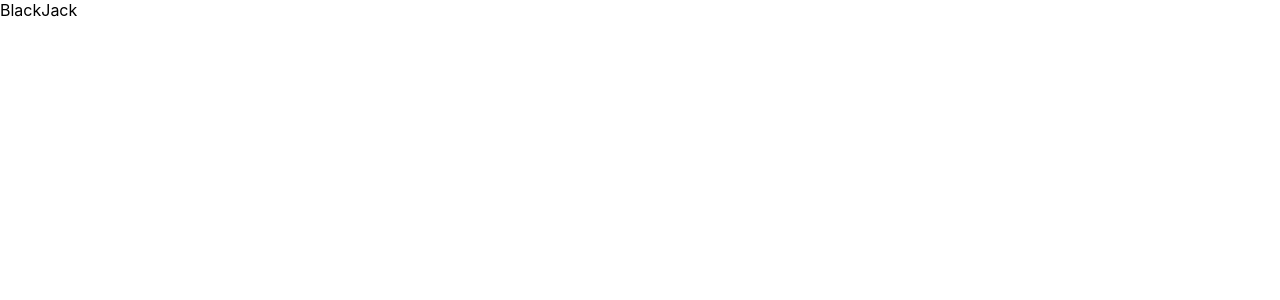
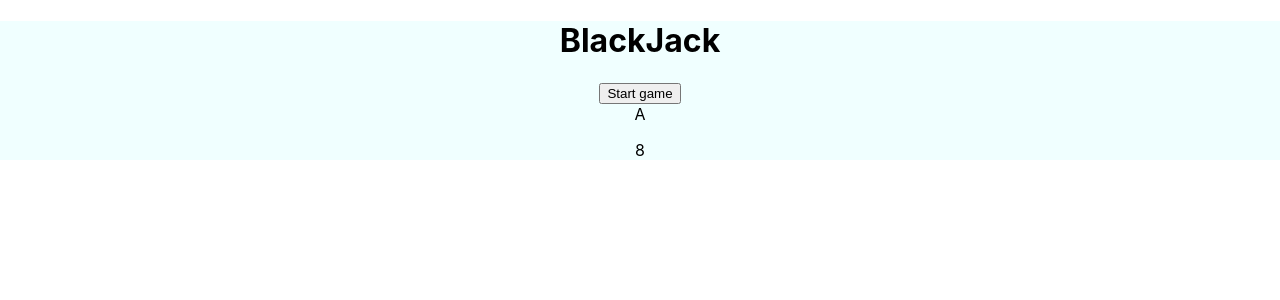
Before and after one commit to moshedabush/blackjack, a React (Create React App) app: page /blackjack in a window 1280 px wide. Shown: the top 300 px of the page. Built offline with nearby package versions, Linux system fonts and the light colour scheme.

Commit message:
basic deck,random card,player&dealer

```diff
--- a/src/RootCmp.jsx
+++ b/src/RootCmp.jsx
@@ -1,7 +1,7 @@
 import React from "react";
 import { Routes, Route } from "react-router-dom";
 import HomePage from '../src/pages/HomePage.jsx';
-import  BlackJack  from '../src/pages/BlackJack.jsx';
+import BlackJack from '../src/pages/BlackJack.jsx';
 
 export class RootCmp extends React.Component {
   render() {
--- a/src/cmps/HomeHeader.jsx
+++ b/src/cmps/HomeHeader.jsx
@@ -1,5 +1,5 @@
 import React from 'react';
-import BlackJackIcon from '../assets/img/blackjack-icon.png';
+import {ReactComponent as BlackJackIcon} from '../assets/img/blackjack-icon.png';
 
 const HomeHeader = () => {
 
@@ -7,12 +7,12 @@ const HomeHeader = () => {
         <header className='home-header'>
             <nav className='flex'>
                 <div className='logo'>
-                    {/* <BlackJackIcon /> */}
+                    {/* <BlackJackIcon/> */}
                     BlackJack
                 </div>
             </nav>
         </header>
     );
-}
+};
 
 export default HomeHeader;
--- a/src/index.css
+++ b/src/index.css
@@ -16,3 +16,14 @@ code {
   margin: 0;
   background-color: red;
 }
+
+.game{
+  background-color: red;
+  margin: auto;
+}
+.game-container{
+  background-color: azure;
+  text-align: center;
+  padding: 0 15px;
+  margin: auto;
+}
--- a/src/pages/BlackJack.jsx
+++ b/src/pages/BlackJack.jsx
@@ -3,16 +3,63 @@ import React from "react";
 class BlackJack extends React.Component {
 
     state = {
+        deck: [],
+        dealer: null,
+        player: null,
     };
 
-    componentDidMount = () => {
+    componentWillMount = () => {
+        this.startNewGame();
     };
+
+    generateDeck() {
+        const cards = [2,3,4,5,6,7,8,9,10,'J','Q','K','A'];
+        const suits = ['♦','♣','♥','♠'];
+        const deck = [];
+        for (let i = 0; i < cards.length; i++) {
+            for (let j = 0; j < suits.length; j++) {
+                deck.push({number: cards[i], suit: suits[j]});
+            }
+        }
+        return deck;
+    }
+    startNewGame(){
+        const deck = this.generateDeck();
+        const { updatedDeck, player, dealer } = this.dealCards(deck);
+        this.setState({
+            deck:updatedDeck,
+            player,
+            dealer
+        })
+    }
+
+    dealCards(deck){
+        const playerCard = this.getRandomCard(deck);
+        const dealerCard = this.getRandomCard(playerCard.updatedDeck);
+        return {updatedDeck:dealerCard.updatedDeck , player:playerCard.randomCard, dealer:dealerCard.randomCard}
+    }
+
+    getRandomCard(deck) {
+        const updatedDeck = deck;
+        const randomIndex = Math.floor(Math.random() * updatedDeck.length);
+        const randomCard = updatedDeck[randomIndex];
+        updatedDeck.splice(randomIndex, 1);
+        return { randomCard, updatedDeck };
+    }
 
     render() {
         return (
             <div className="game">
                 <main className="game-container">
-                    BlackJack
+                    <h1>BlackJack</h1>
+                    <button onClick={() => {this.startNewGame()}}>Start game</button>
+                    <div className="dealer">
+                        {this.state.dealer.number}
+                    </div>
+                    <div className="player">
+                        <p>{this.state.player.number}</p>
+                        {console.log(this.state)}
+                    </div>
                 </main>
             </div>
         );
--- a/src/pages/HomePage.jsx
+++ b/src/pages/HomePage.jsx
@@ -1,4 +1,5 @@
 import React from "react";
+import { Link } from "react-router-dom";
 import  HomeHeader  from "../cmps/HomeHeader.jsx";
 
 export default class HomePage extends React.Component {
@@ -15,7 +16,9 @@ export default class HomePage extends React.Component {
                 <main className="home-container">
                     <HomeHeader />
                     <h1>Welcome</h1>
-                    HOME
+                    <Link to={'/blackjack'}>
+                        Start
+                    </Link>
                 </main>
             </div>
         );
```
